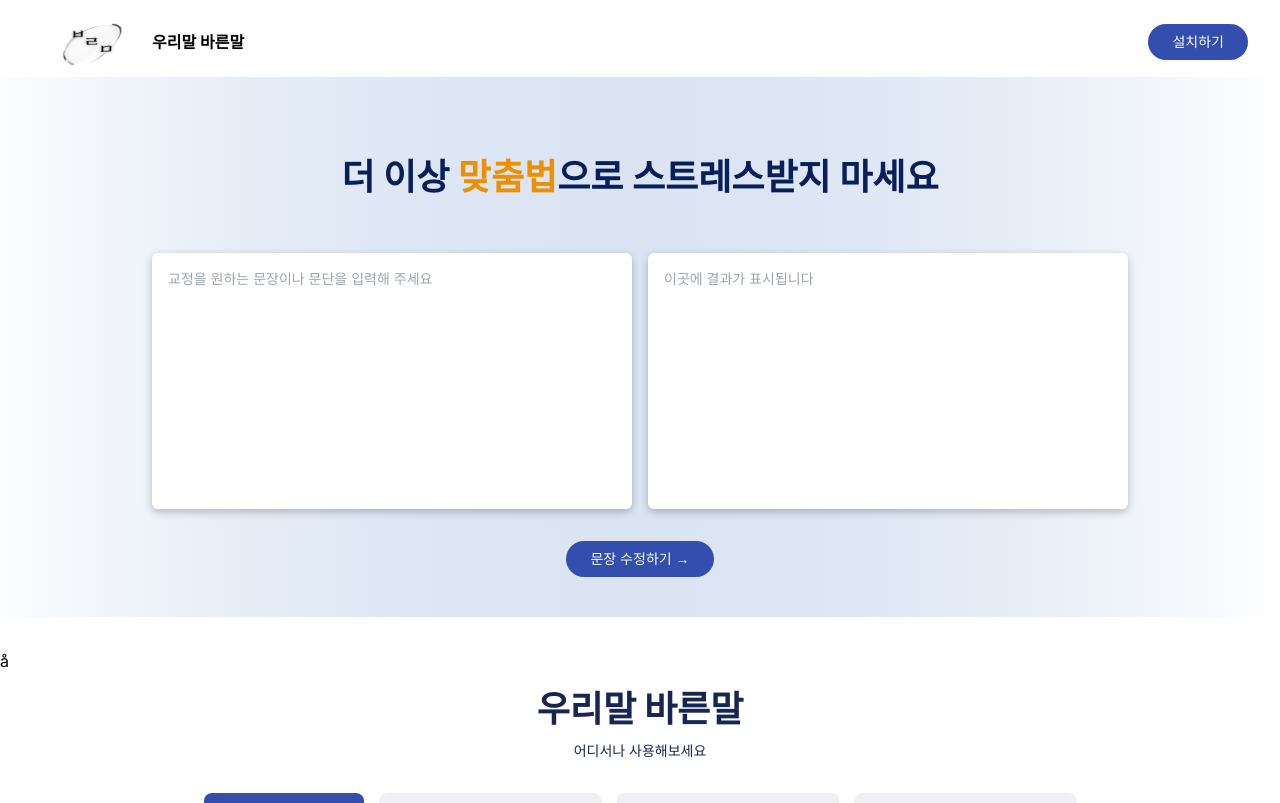
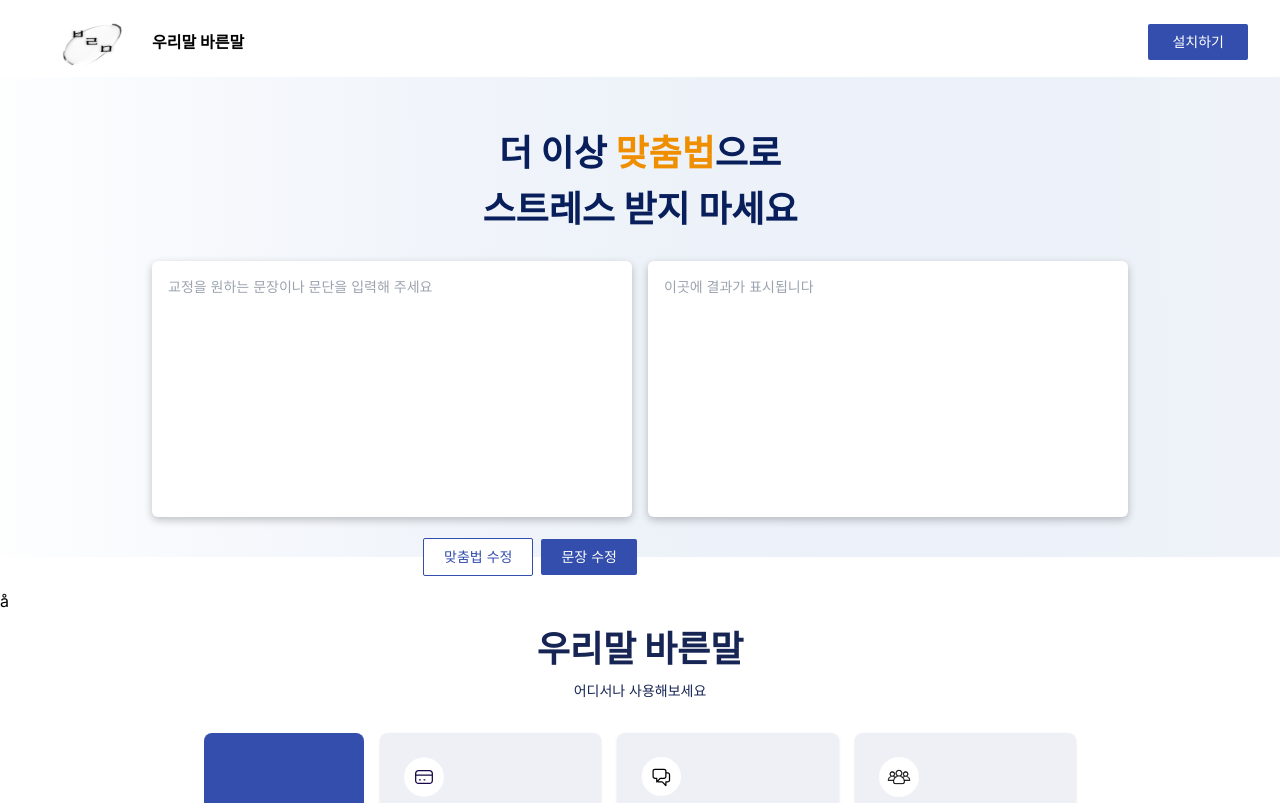
Before and after one commit to esunn0412/korammar-web, a Next.js app: page / in a window 1280 px wide. Shown: the top 803 px of the page. Built offline with nearby package versions, Linux system fonts and the light colour scheme.

Commit message:
edit api done

```diff
--- /dev/null
+++ b/src/app/api/edit/route.ts
@@ -0,0 +1,19 @@
+import { NextRequest, NextResponse } from 'next/server'
+
+export async function POST(req: NextRequest) {
+  const body = await req.json()
+  try {
+    const response = await fetch('http://218.153.32.129:38889/edit', {
+      method: 'POST',
+      headers: {
+        'Content-Type': 'application/json'
+      },
+      body: JSON.stringify(body)
+    });
+    const data = await response.json();
+    return NextResponse.json(data);
+  } catch (error) {
+    return NextResponse.json({ error: 'Failed to fetch data' }, { status: 500 });
+  }
+
+}
--- a/src/app/page.tsx
+++ b/src/app/page.tsx
@@ -7,11 +7,19 @@ import '@/styles/globals.css';
 const Home = () =>{
   const [inputText, setInputText] = useState("");
   const [outputText, setOutputText] = useState("");
+  const [isLoading, setIsLoading] = useState(false);
 
-  const handleSubmit = async (e: React.FormEvent) => {
+  const handleSubmit = async (e: React.FormEvent<HTMLFormElement>) => {
     e.preventDefault();
+    setIsLoading(true);
+
+    const submitter = (e.nativeEvent as SubmitEvent).submitter as HTMLButtonElement;
+    const formAction = submitter.getAttribute('formAction');
+    console.log(formAction);
+    const endpoint = formAction === '/correct' ? 'api/correct' : 'api/edit';
+    console.log(endpoint);
     try {
-      const response = await fetch('/api/correct', {
+      const response = await fetch(endpoint, {
         method: 'POST',
         headers: {
           'Content-Type': 'application/json'
@@ -20,10 +28,12 @@ const Home = () =>{
       });
       const data= await response.json();
       console.log(data);
-      setOutputText(data.corrected_text);
+      setOutputText(data.corrected_text || data.edited_text);
     } catch (error) {
       console.error('Error:', error);
       throw error;
+    } finally {
+      setIsLoading(false);
     }
   };
 
@@ -35,43 +45,50 @@ const Home = () =>{
           <span className="text-base text-black font-bold">우리말 바른말</span>
         </div>
         <Link href="https://google.com" className="self-center">
-          <button className="bg-[#334EAD] text-white px-6 py-2 rounded-full text-sm">
+          <button className="bg-[#334EAD] text-white px-6 py-2 rounded-sm text-sm">
             설치하기
           </button>
         </Link>
       </header>
 
       <main className="w-full">
-        <div className="bg-[url('/background.svg')] bg-cover p-6 px-16 mb-8">
-          <h1 className="text-4xl font-bold my-14 text-center">
+        <div className="bg-[url('/background1.svg')] bg-cover p-6 px-16 mb-8 pb-2">
+          <h1 className="text-4xl font-bold mt-8 mb-4 text-center">
             <span className="text-[#081F5C]">더 이상 </span>
             <span className="text-[#EF8F00]">맞춤법</span>
-            <span className="text-[#081F5C]">으로 스트레스받지 마세요</span>
+            <span className="text-[#081F5C]">으로</span>
           </h1>
-          <form onSubmit={handleSubmit} className="flex flex-col space-y-4 text-sm m-4">
+          <h1 className="text-4xl font-bold mb-8 text-center">
+            <span className="text-[#081F5C]">스트레스 받지 마세요</span>
+          </h1>
+          <form onSubmit={handleSubmit} className="relative flex flex-col space-y-4 text-sm m-4">
             <div className="flex justify-center space-x-4 flex-row w-full mb-4">
                 <textarea
                   placeholder="교정을 원하는 문장이나 문단을 입력해 주세요"
                   className="min-w-[480px] h-64 p-4 rounded-md resize-none focus:outline-none text-blue-950 shadow-box"
                   value={inputText}
                   onChange={(e) => setInputText(e.target.value)}
-                  onKeyDown={(e) => {
-                    if (e.key === 'Enter') {
-                      e.preventDefault();
-                      handleSubmit(e);
-                    }
-                  }}
                 />
                 <div className={`min-w-[480px] h-64 p-4 bg-white rounded-md shadow-box overflow-y-auto ${outputText ? 'text-blue-950' : 'text-gray-400'}`}>
                   {outputText ? outputText:"이곳에 결과가 표시됩니다"}
                 </div>
             </div>
-            <button
-              type="submit"
-              className="self-center bg-[#334EAD] text-white px-6 py-2 rounded-full text-sm"
-            >
-              문장 수정하기 →
-            </button>
+            <div className="mr-[220px] absolute bottom-[-5px] translate-y-full self-center">
+              <button
+                type="submit"
+                formAction="/correct"
+                className="text-[#334EAD] bg-white border-[#334EAD] border px-5 py-2 rounded-sm text-sm mr-2"
+              >
+                맞춤법 수정
+              </button>
+              <button
+                type="submit"
+                formAction="/edit"
+                className="bg-[#334EAD] text-white px-5 py-2 rounded-sm text-sm"
+              >
+                문장 수정
+              </button>
+            </div>
           </form>
         </div>
 å
@@ -83,7 +100,7 @@ const Home = () =>{
               <div className="h-full flex justify-end">
                 <div className="bg-[#334EAD] w-40 font-semibold text-sm p-4 flex rounded-lg h-40">
                   <div className="flex flex-col justify-end">
-                    <p>맜춤뻡</p>
+                    <p>맛춤뻡</p>
                     <p>툴리면 부끄럽짠아?</p>
                   </div>
                 </div>
@@ -108,7 +125,7 @@ const Home = () =>{
 
       <footer className="my-12 flex flex-col justify-center pb-14">
         <Link href="https://google.com" className="self-center">
-          <button className="bg-[#334EAD] text-white px-6 py-2 rounded-full text-sm">
+          <button className="bg-[#334EAD] text-white px-6 py-2 rounded-sm text-sm">
             설치하기
           </button>
         </Link>
```
Also changed, not shown: public/background1.svg (added).
